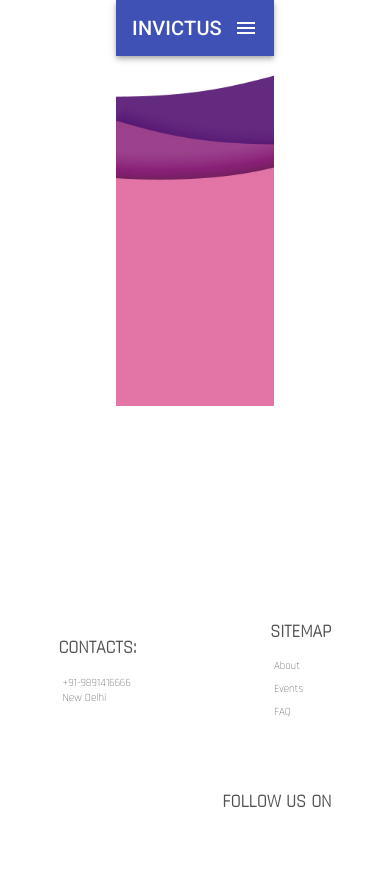
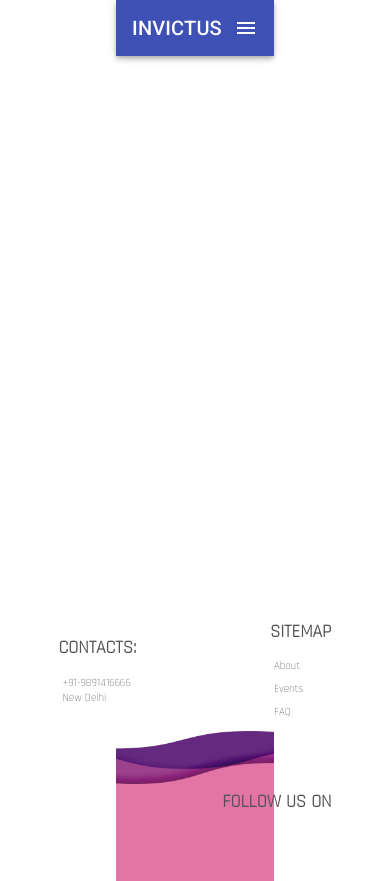
Before and after one commit to anikashc/invictus, a React (Create React App) app in the folder client/: page /event/1 in a window 390 px wide. Before the commit the page ends 844 px from the top, so only its background shows below. Built offline with nearby package versions, Linux system fonts and the light colour scheme.

Commit message:
add media queries

```diff
--- a/client/src/App.js
+++ b/client/src/App.js
@@ -9,11 +9,24 @@
 import Sponsor from './Screens/Sponsor';
 import Team from './Screens/Meet_the_team/Team';
 import Container from '@material-ui/core/Container';
+import { makeStyles } from '@material-ui/core';
+
+const useStyles= makeStyles({
+  root: {
+    minHeight: '60vh',
+    '@media (max-width:599px)': {
+      height: '80vh',
+    }
+  },
+
+})
+
 function App() {
+  const classes= useStyles();
   return (
     <Router>
       <Header />
-      <main>
+      <main className={classes.root}>
         <div>
           <Route path='/' component={Home} exact />
           <Route path='/faq' component={FAQ} exact />
--- a/client/src/Components/Footer/FooterStyles.js
+++ b/client/src/Components/Footer/FooterStyles.js
@@ -8,6 +8,10 @@
     height: '350px',
     background: `url(${footer_bg}) no-repeat`,
     backgroundSize: 'cover',
+    '@media (max-width:599px)': {
+      height: '150px',
+    }
+
   },
   logoContainer: {
     display: 'flex',
```
